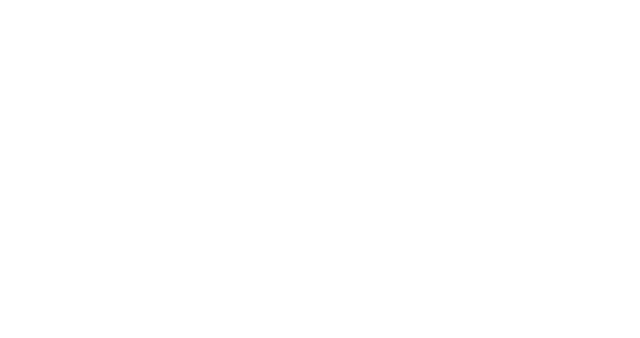
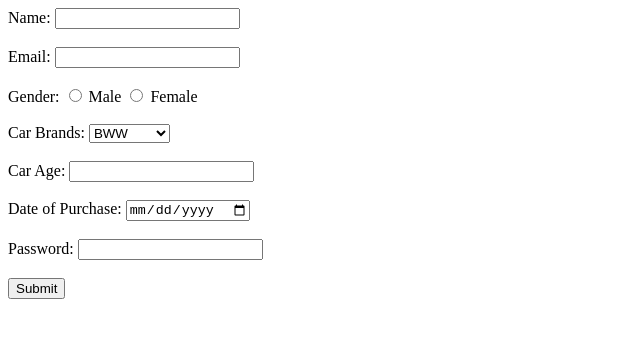
Before and after one commit to acciojob/car-insurance-form-Pallusuryavanshi, a website: page main.html in a window 1280 px wide. Shown: the whole page, without its empty margins (0-640 px from the left). Drawn offline with Linux system fonts and the light colour scheme.

Commit message:
created a submission

```diff
--- a/main.html
+++ b/main.html
@@ -8,6 +8,28 @@
 
 <body>
 	<!-- the entire body must be written by student -->
+	<form action="/action_page.php" method="post">
+		<label for="name">Name:</label>
+		<input type="text" id="name" required><br><br>
+		<label for="email">Email:</label>
+		<input type="email" id="email" required><br><br>
+		<label for="gender">Gender:</label>
+		<input type="radio" name="gender" value="male" required> Male
+       <input type="radio" name="gender" value="female" required> Female<br><br>
+		<label for="cars">Car Brands:</label>
+		<select id="cars">
+			<option>BWW</option>
+			<option>Audi</option>
+			<option>Mercedez</option>
+		</select><br><br>
+		<label for="carage">Car Age:</label>
+		<input type="number" id="carage" required><br><br>
+		<label for="dop">Date of Purchase:</label>
+		<input type="date" id="dop" required><br><br>
+		<label for="password">Password:</label>
+		<input type="password" id="password" required><br><br>
+		<button type="submit">Submit</button>
+	</form>
     <script type="text/javascript" src="./script.js">
 </script>
 
```
